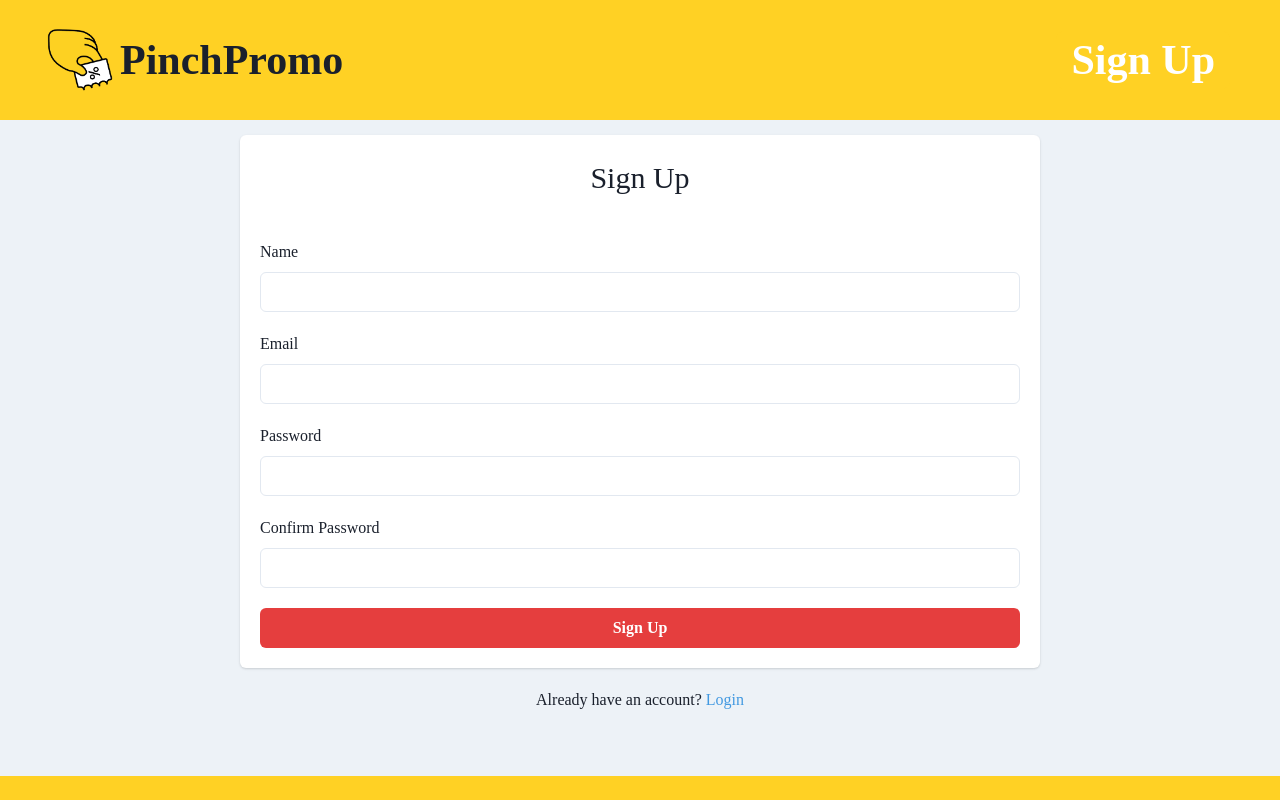
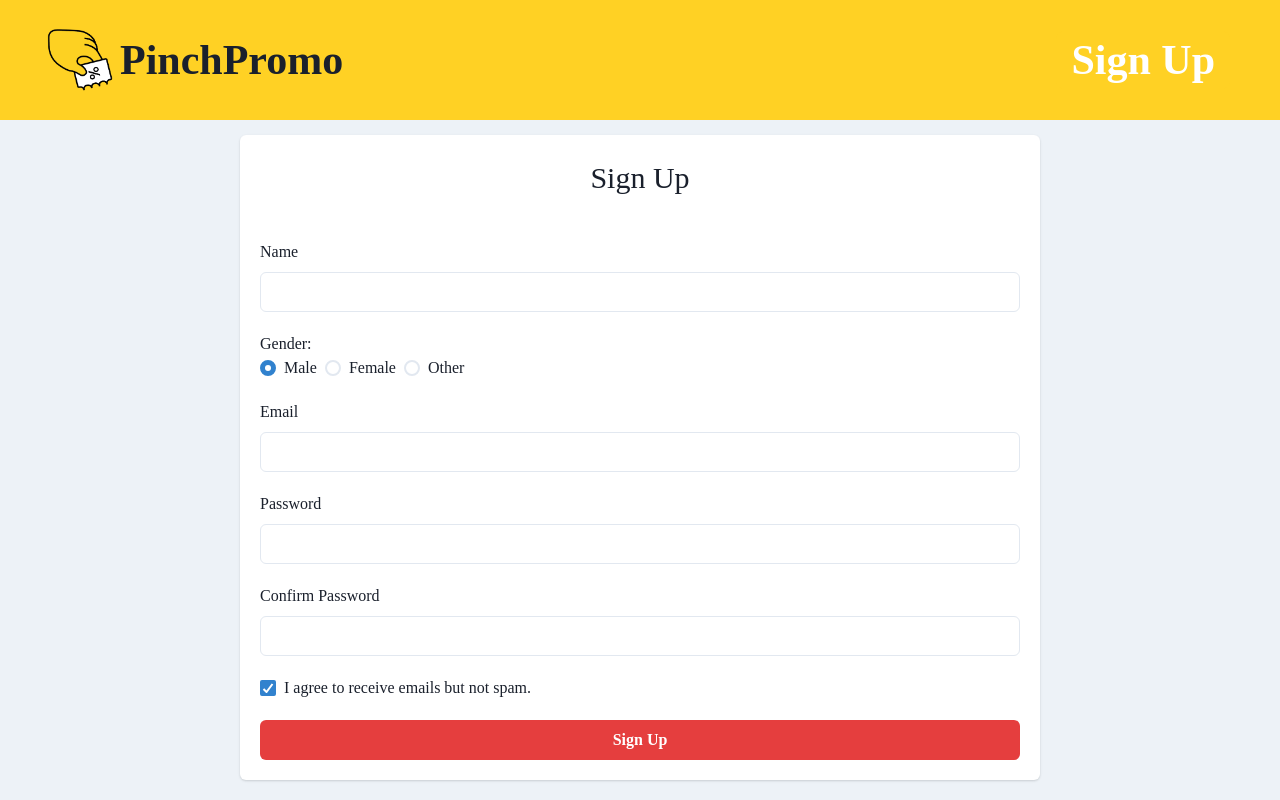
Before and after one commit to NgZhengWei/pinchpromo-project, a React (Create React App) app: page /signup in a window 1280 px wide. Shown: the top 800 px of the page. Built offline with nearby package versions, Linux system fonts and the light colour scheme; no server answers; a web font is replaced by a local one.

Commit message:
sign up and query component
updated sign up component and created query component

```diff
--- a/src/components/Signup.jsx
+++ b/src/components/Signup.jsx
@@ -13,8 +13,13 @@ import {
   Link,
   Text,
   useToast,
+  Checkbox,
+  RadioGroup,
+  Stack,
+  Radio,
+  HStack,
 } from '@chakra-ui/react';
-import React, { useRef, useState } from 'react';
+import React, { useRef, useState, useEffect } from 'react';
 import { Form, NavLink } from 'react-router-dom';
 import { useAuth } from '../contexts/AuthContext';
 import { useNavigate } from 'react-router-dom';
@@ -24,9 +29,11 @@ import { CheckIcon } from '@chakra-ui/icons';
 
 const Signup = () => {
   const nameRef = useRef();
+  const [gender, setGender] = useState('male');
   const emailRef = useRef();
   const passwordRef = useRef();
   const confirmPasswordRef = useRef();
+  const receiveEmailRef = useRef();
   const { signup } = useAuth();
   const [error, setError] = useState('');
   const [loading, setLoading] = useState(false);
@@ -34,10 +41,15 @@ const Signup = () => {
   const navigate = useNavigate();
   const toast = useToast();
 
+  useEffect(() => {
+    document.title = 'Signup';
+  }, []);
+
   async function makeNewUser(user) {
     // console.dir(user);
     // console.log(user.email);
     // console.log(user.uid);
+    const currentTime = new Date().toJSON();
 
     await setDoc(doc(db, 'users', user.uid), {
       name: nameRef.current.value,
@@ -47,6 +59,9 @@ const Signup = () => {
       claimAvailable: 1,
       claimCapacity: 1,
       nextClaimTime: '',
+      timeCreated: currentTime,
+      receiveEmailMarketing: receiveEmailRef.current.checked,
+      gender: gender,
     });
   }
 
@@ -60,12 +75,18 @@ const Signup = () => {
     try {
       setError('');
       setLoading(true);
-      await signup(emailRef.current.value, passwordRef.current.value).then(
-        (userCredentials) => {
-          // console.dir(userCredentials);
+      await signup(emailRef.current.value, passwordRef.current.value)
+        .then((userCredentials) => {
+          // set user details in firebase user table
           makeNewUser(userCredentials.user);
-        }
-      );
+          // add user's name to user credentials in auth
+          return userCredentials.user.updateProfile({
+            displayName: nameRef.current.value,
+          });
+        })
+        .catch((e) => {
+          console.error(e);
+        });
       toast({
         title: 'Welcome to PinchPromo',
         description:
@@ -127,10 +148,23 @@ const Signup = () => {
               <FormLabel>Name</FormLabel>
               <Input type='text' name='name' ref={nameRef} required />
             </FormControl>
+
+            <RadioGroup mb='20px' onChange={setGender} value={gender} required>
+              Gender:
+              <HStack>
+                <Radio value='male' checked='checked'>
+                  Male
+                </Radio>
+                <Radio value='female'>Female</Radio>
+                <Radio value='other'>Other</Radio>
+              </HStack>
+            </RadioGroup>
+
             <FormControl mb='20px'>
               <FormLabel>Email</FormLabel>
               <Input type='email' name='email' ref={emailRef} required />
             </FormControl>
+
             <FormControl mb='20px'>
               <FormLabel>Password</FormLabel>
               <Input
@@ -140,6 +174,7 @@ const Signup = () => {
                 isRequired
               />
             </FormControl>
+
             <FormControl mb='20px'>
               <FormLabel>Confirm Password</FormLabel>
               <Input
@@ -148,6 +183,14 @@ const Signup = () => {
                 ref={confirmPasswordRef}
                 isRequired
               />
+            </FormControl>
+
+            <FormControl mb='20px'>
+              <Checkbox defaultChecked ref={receiveEmailRef}>
+                <Text fontSize={{ base: '13px', sm: '16px' }}>
+                  I agree to receive emails but not spam.
+                </Text>
+              </Checkbox>
             </FormControl>
             <Button disabled={loading} type='submit' w='100%' colorScheme='red'>
               Sign Up
```
Also changed, not shown: src/components/Query.jsx (added, +64 -0 lines).
